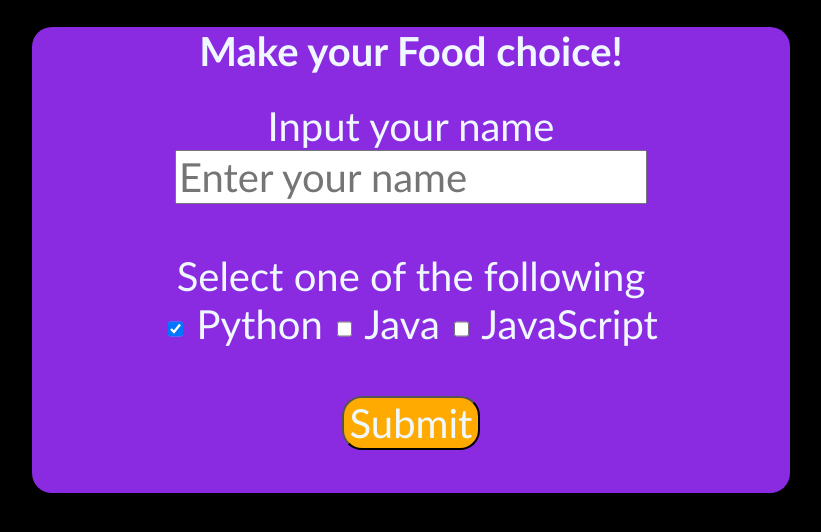
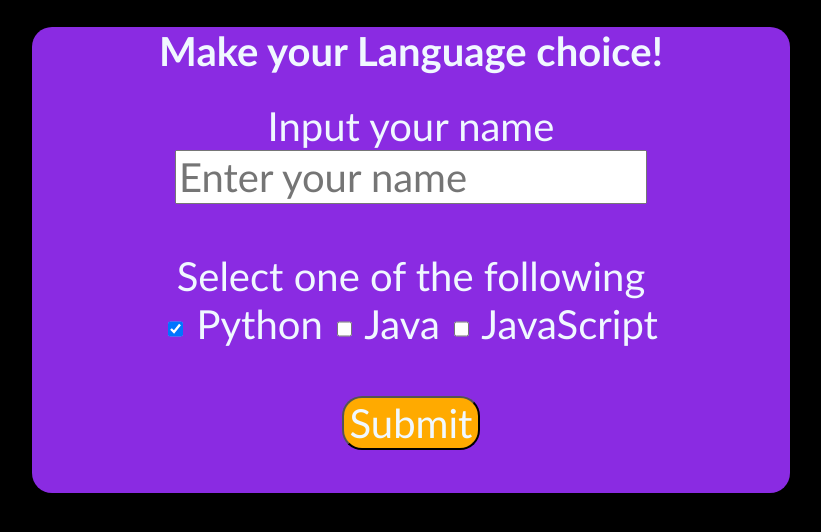
Before and after one commit to AvanishVadke/LanguageCheck, a plain HTML site: page index.html in a window 1280 px wide. Shown: the whole page, without its empty margins (229-1050 px from the left). Drawn offline with Linux system fonts and the light colour scheme.

Commit message:
Update index.html

```diff
--- a/index.html
+++ b/index.html
@@ -3,7 +3,7 @@
   <head>
     <meta charset="UTF-8" />
     <meta name="viewport" content="width=device-width, initial-scale=1.0" />
-    <title>Food choice App by Avanish</title>
+    <title>Language Choice App by Avanish</title>
   </head>
   <style>
     * {
@@ -36,7 +36,7 @@
   <body>
     <center>
       <div>
-        <h1>Make your Food choice!</h1>
+        <h1>Make your Language choice!</h1>
         <form onsubmit="choice()">
           <label>Input your name</label>
           <br />
```
